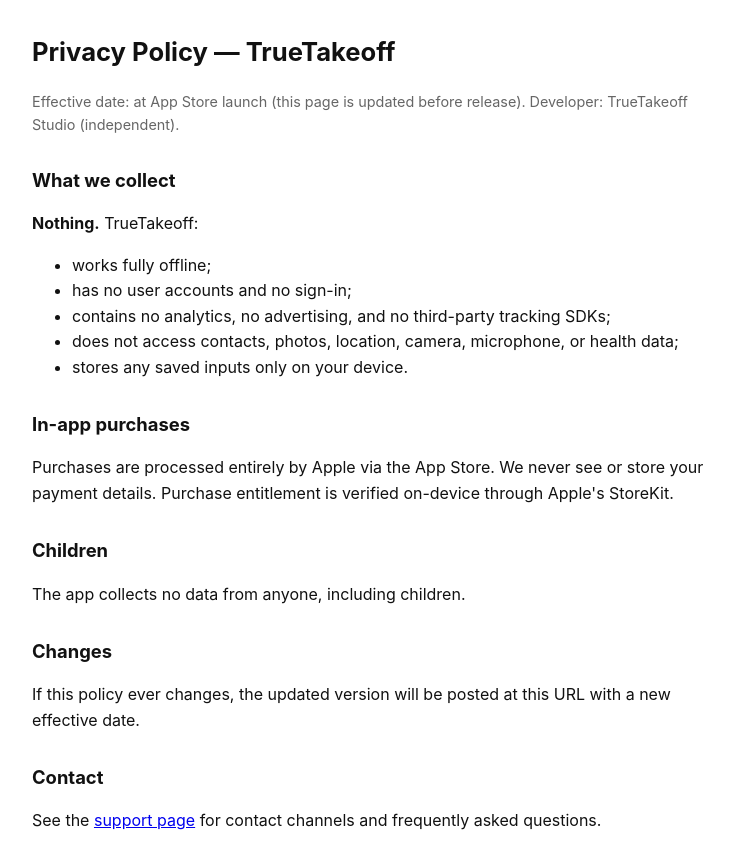
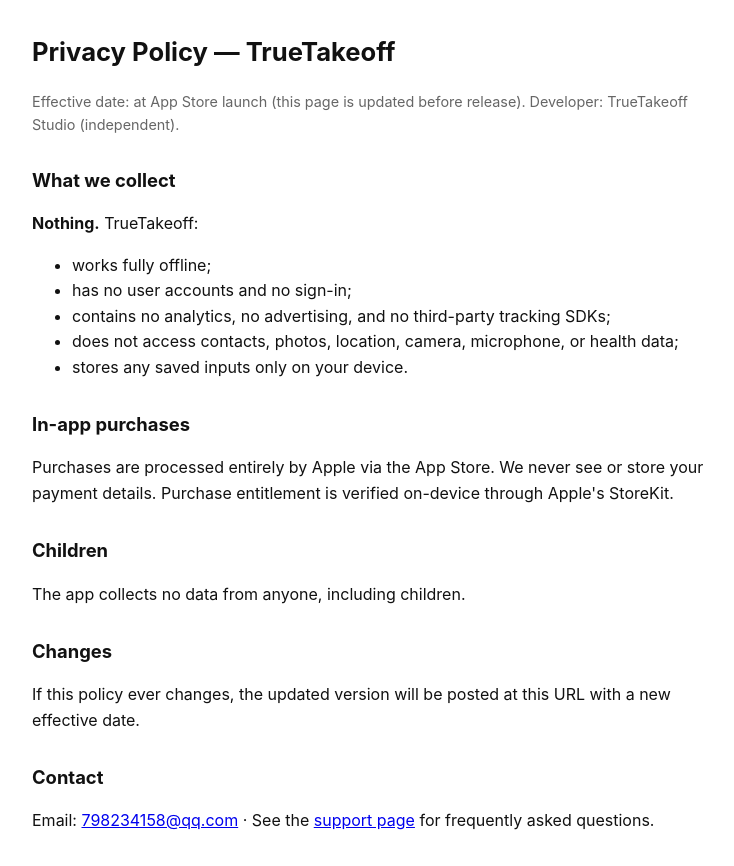
Before and after one commit to renshihao888/studio-site, a plain HTML site: page truetakeoff/privacy.html in a window 1280 px wide. Shown: the whole page, without its empty margins (272-1006 px from the left). Drawn offline with Linux system fonts and the light colour scheme.

Commit message:
Add studio contact email to privacy and support pages
Co-Authored-By: Claude Code <noreply@anthropic.com>

```diff
--- a/truetakeoff/privacy.html
+++ b/truetakeoff/privacy.html
@@ -34,6 +34,6 @@
 <p>If this policy ever changes, the updated version will be posted at this URL with a new effective date.</p>
 
 <h2>Contact</h2>
-<p>See the <a href="support.html">support page</a> for contact channels and frequently asked questions.</p>
+<p>Email: <a href="mailto:798234158@qq.com">798234158@qq.com</a> · See the <a href="support.html">support page</a> for frequently asked questions.</p>
 </body>
 </html>
```
Also changed, not shown: truetakeoff/support.html (+1 -1 lines).
